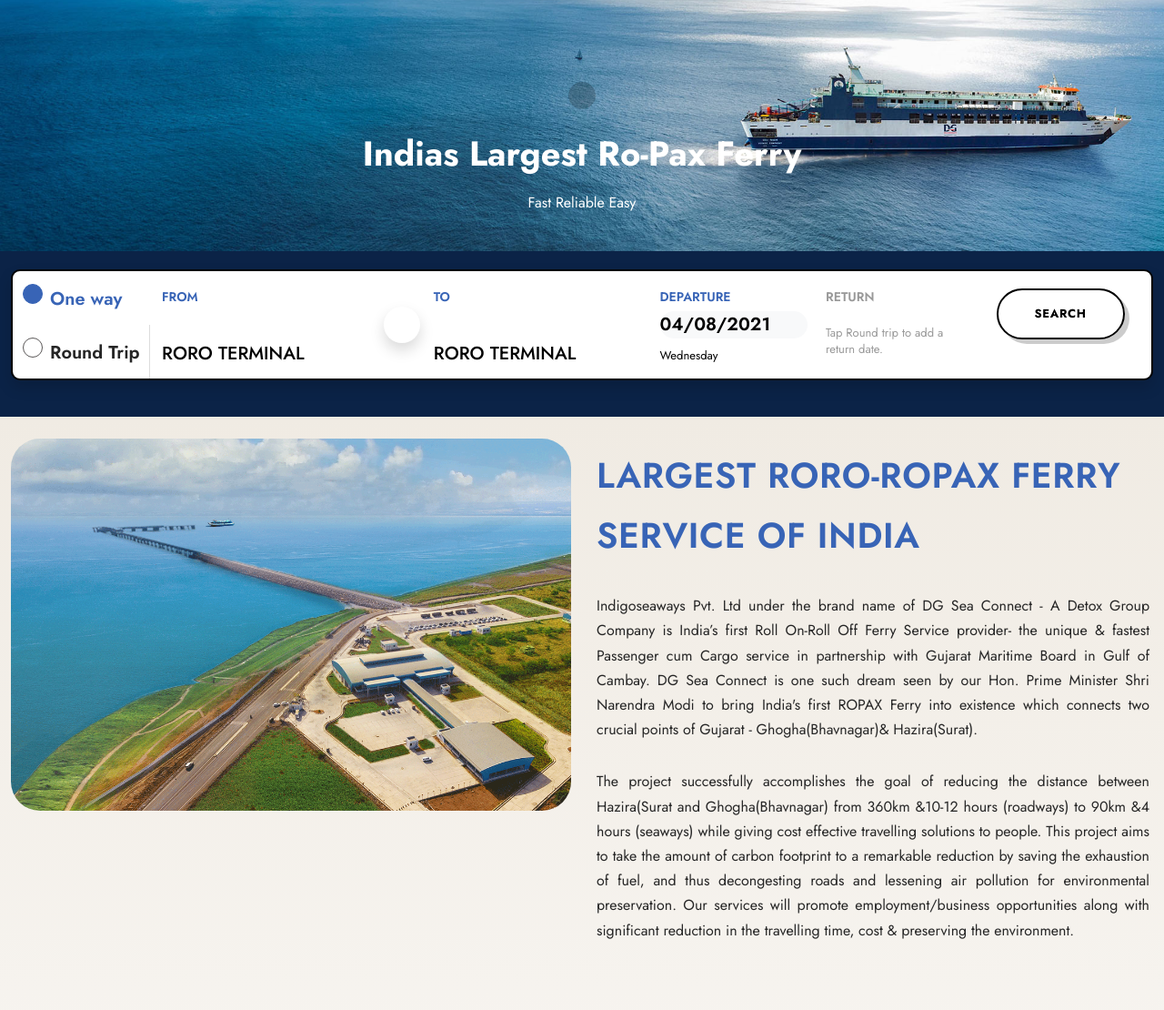
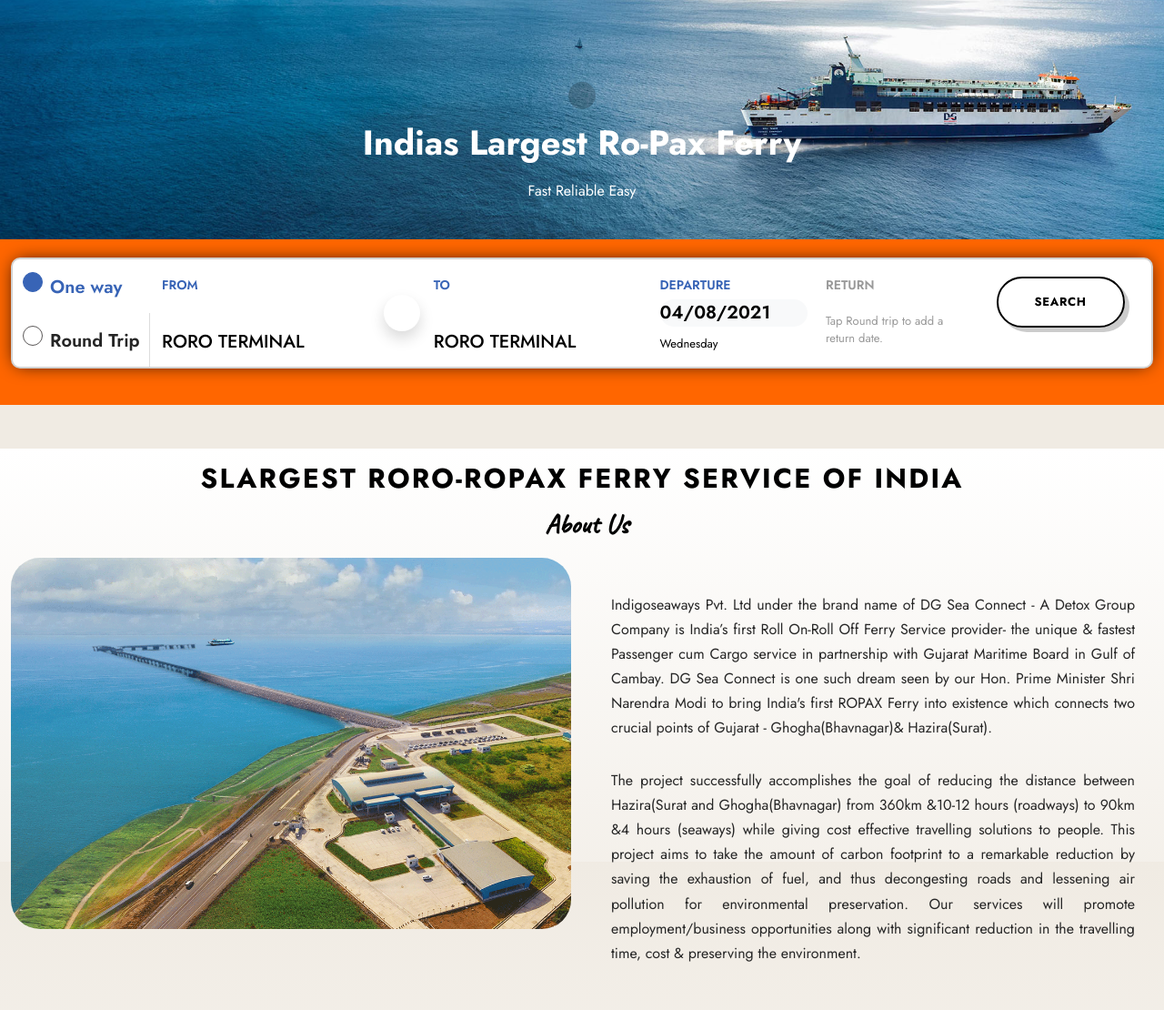
Before and after one commit to Shiv0063/demov, a plain HTML site: page index.html in a window 1280 px wide. Shown: the part 295-1405 px from the top of the page at 91% size. Drawn offline with nearby package versions, Linux system fonts and the light colour scheme; some packages are replaced by stand-ins of ours; files that its build step writes are made by us from their sources; no server answers; a script that the page names is missing; files whose address does not match are found by name.

Commit message:
new update

```diff
--- a/index.html
+++ b/index.html
@@ -212,11 +212,11 @@
     <div class="wrapper">
       <section style="padding-top: 100px; padding-bottom: 0px;" class="lui-section lui-gradient-top"
         id="started-section">
-        <div class="container-fluid" style="background: orangered;">
+        <div class="container-fluid" style="background: #f60; height: 25px;">
           <div class="row p-0 m-0">
             <div class="col-12 p-0 m-0 alert  alert-dismissible fade show" role="alert">
               <marquee class="" direction="right">
-                <p class="m-0 text-light"><b>NOTICE:</b> HAZIRA GHOGHA RORO FERRY - BOOKING OPEN - 1) Terminal Gate
+                <p class="m-0 text-light" style="font-size: 10px;"><b>NOTICE:</b> HAZIRA GHOGHA RORO FERRY - BOOKING OPEN - 1) Terminal Gate
                   Closes 30
                   Minutes before ferry departure time. 2) No Outside foods allowed. </p>
               </marquee>
@@ -258,8 +258,7 @@
         <div class="container">
           <div class="row justify-content-center">
             <div class="col-12">
-              <div class="card card-box card-shadow shadow shadow-dark card-left border-2"
-                style="border: 1px solid #000;" id="card">
+              <div class="card card-box card-shadow swiper-slide-shadow-bottom shadow-dark card-left border-2 " id="card">
                 <div class="card-body">
                   <form method="post" action="search.php" class="row">
                     <div class="col-12 p-0 card-body-btn-left ">
@@ -395,26 +394,36 @@
         </div>
       </section>
 
-
-<!-- Section - Hero Started -->
-<section class="lui-section lui-section-hero lui-gradient-top" id="started-section">
-  <div class="container-fluid">
-    <div class="row justify-content-between" style="margin-bottom: -50px;">
+<!-- Section - Services -->
+<section class="lui-section lui-gradient-bottom mt-5" id="services-section">
+
+  <!-- Heading -->
+  <div class="lui-heading">
+    <div class="container">
+
+      <div class="m-titles align-center" style="margin-bottom: -10px;">
+        <h2 class="m-title splitting-text-anim-1 scroll-animate" data-splitting="words" data-animate="active">
+          <span style="font-size: 30px;"> SLARGEST RORO-ROPAX FERRY SERVICE OF INDIA </span>
+        </h2>
+        <div class="m-subtitle splitting-text-anim-1 scroll-animate" data-splitting="words" data-animate="active">
+          <span> <b>About Us</b> </span>
+        </div>
+      </div>
+    </div>
+  </div>
+  <div class="container-fluid mt-md-2">
+    <div class="row justify-content-center" style="margin-bottom: -50px;">
       <div class="col-md-6 col-12 mt-4 mx-auto">
-        <div class="image-wrap"><img class="img-fluid rounded-5"
+        <div class="image-wrap"><center>
+          <img class="img-fluid rounded-5"
             src="./about_files/aboutus1BB4FE74-FFD3-4488-8426-094047871768.png"
             alt="Largest RORO-ROPAX Ferry Service of India" title="Largest RORO-ROPAX Ferry Service of India">
+        </center>
+
         </div>
       </div>
       <div class="col-md-6 col-12 mt-3 p-3 p-md-3">
-        <div class="feature-contents section-heading">
-          <div class="lui-subtitle">
-            <span> <b class="fa-3x font-weight-600">
-                Largest RORO-ROPAX Ferry Service of India
-              </b>
-            </span>
-          </div>
-          <div>
+        <div class="feature-contents section-heading m-3">
             <p style="text-align: justify;">Indigoseaways Pvt. Ltd under the brand name of DG Sea
               Connect - A Detox Group Company is India’s first Roll On-Roll Off Ferry Service
               provider- the unique &amp; fastest Passenger cum Cargo service in partnership with
@@ -430,16 +439,19 @@
               thus decongesting roads and lessening air pollution for environmental preservation.
               Our services will promote employment/business opportunities along with significant
               reduction in the travelling time, cost &amp; preserving the environment.</p>
-          </div>
         </div>
       </div>
     </div>
   </div>
+</section>
+
+<!-- Section - Hero Started -->
+<section class="lui-section lui-section-hero lui-gradient-top" id="started-section" style="margin-top: -160px;">
   <div class="container">
 
     <!-- Hero Started -->
-    <div class="lui-started v-line v-line-left">
-      <div class="section hero-started">
+    <div class="lui-started v-line v-line-left mt-md-5">
+      <div class="section hero-started mt-md-5">
         <div class="content scrolla-element-anim-1 scroll-animate" data-animate="active">
           <div class="titles">
             <div class="lui-subtitle">
```
Also changed, not shown: assets/css/main.css.
